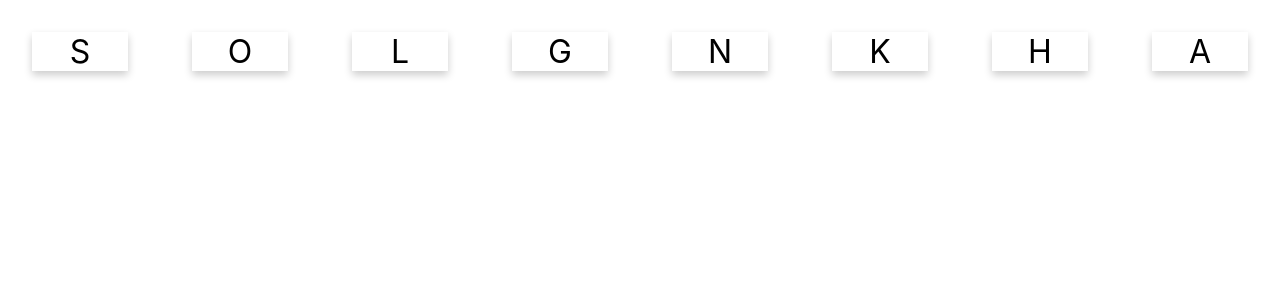
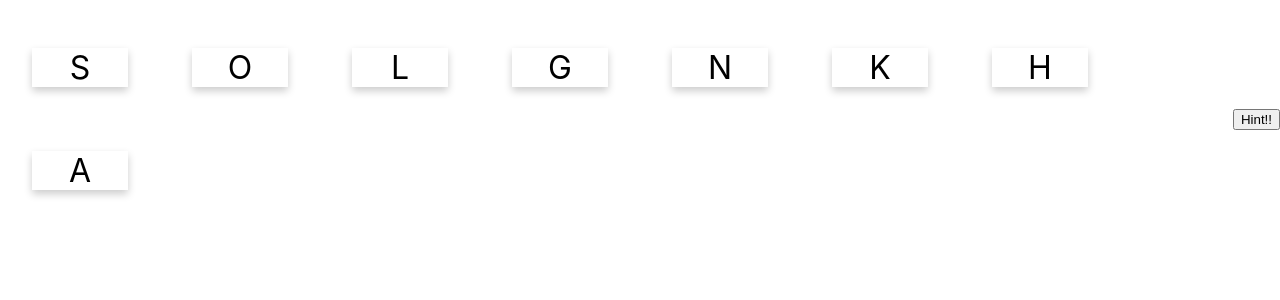
Before and after one commit to Tanapol1999/Lab-React, a React (Create React App) app: page / in a window 1280 px wide. Shown: the top 300 px of the page. Built offline with nearby package versions, Linux system fonts and the light colour scheme.

Commit message:
Part 7.2 hint button

```diff
--- a/src/App.css
+++ b/src/App.css
@@ -1,5 +1,11 @@
 .App {
   text-align: center;
+}
+
+.center{
+  display: flex;
+  justify-content: center;
+  align-items: center;
 }
 
 .App-logo {
--- a/src/App.js
+++ b/src/App.js
@@ -1,9 +1,9 @@
-import CharacterCard from './CharacterCard';
 import React from 'react';
 import './App.css'
 import WordCard from './WordCard';
 
 const word = "Songkhla";
+const test = ["Bangkok", "Phuket"];
 
 function App() {
     return (
@@ -12,7 +12,6 @@ function App() {
             <WordCard value = {word}/>
            }
        </div>
-    );
-}
+    )}
 
 export default App;
--- a/src/WordCard.js
+++ b/src/WordCard.js
@@ -41,11 +41,17 @@ export default function WordCard(props){
     }
 
     return(
-        <div>
-            {
-            state.chars.map((c, i) =>
-            <CharacterCard value={c} key={i} activationHandler = {activationHandler} attempt = {state.attempt}/>)
-            }
+        <div class="center">
+            <p>
+                {
+                    state.chars.map((c, i) => <CharacterCard value={c} key={i} activationHandler = {activationHandler} attempt = {state.attempt}/>)
+                }
+            </p>
+            <p>
+                <button onClick={()=>{ alert('The province that have a Mermaid point view?'); }}>
+                    Hint!!
+                </button>
+            </p>
         </div>
     );
 }
```
